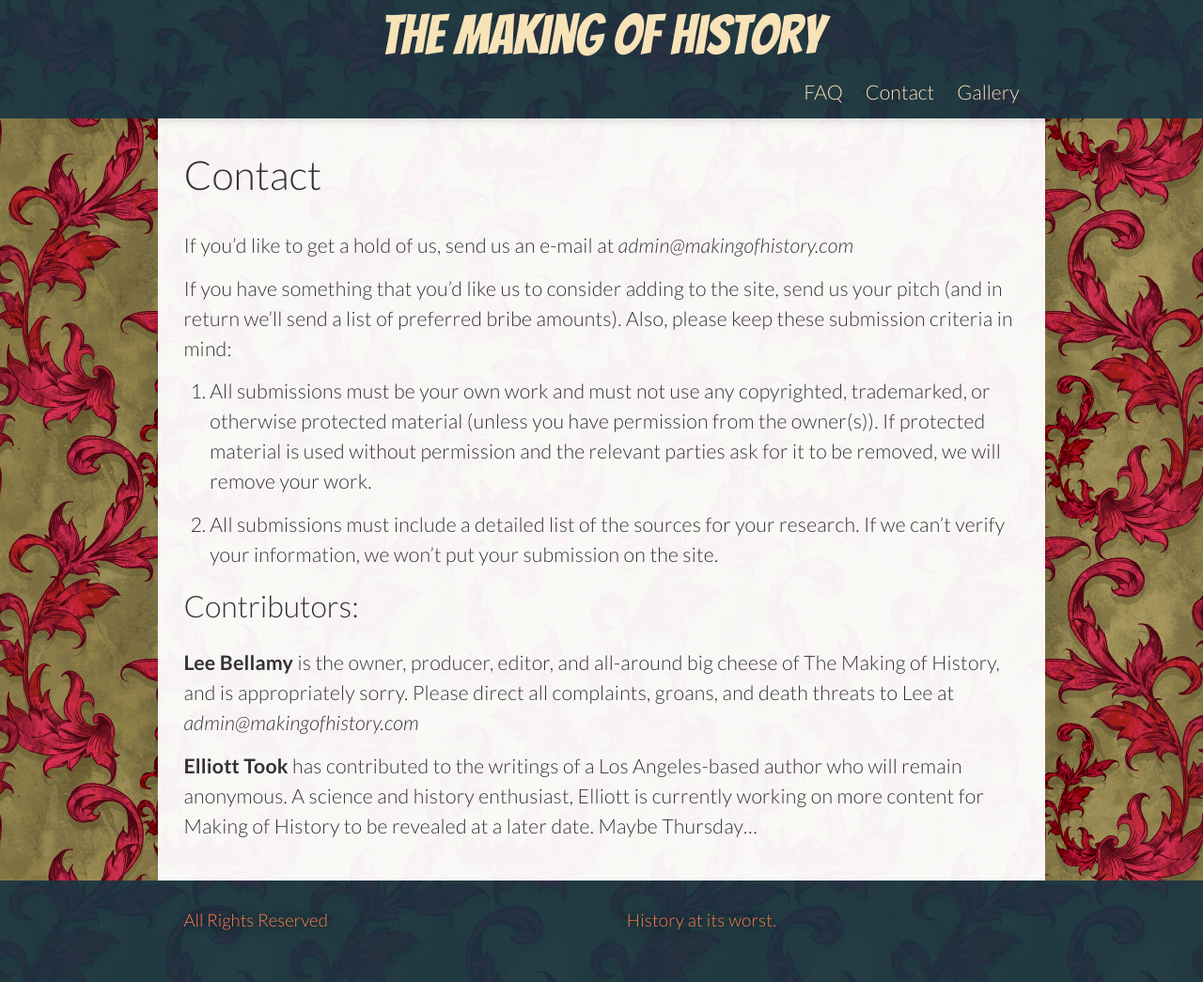
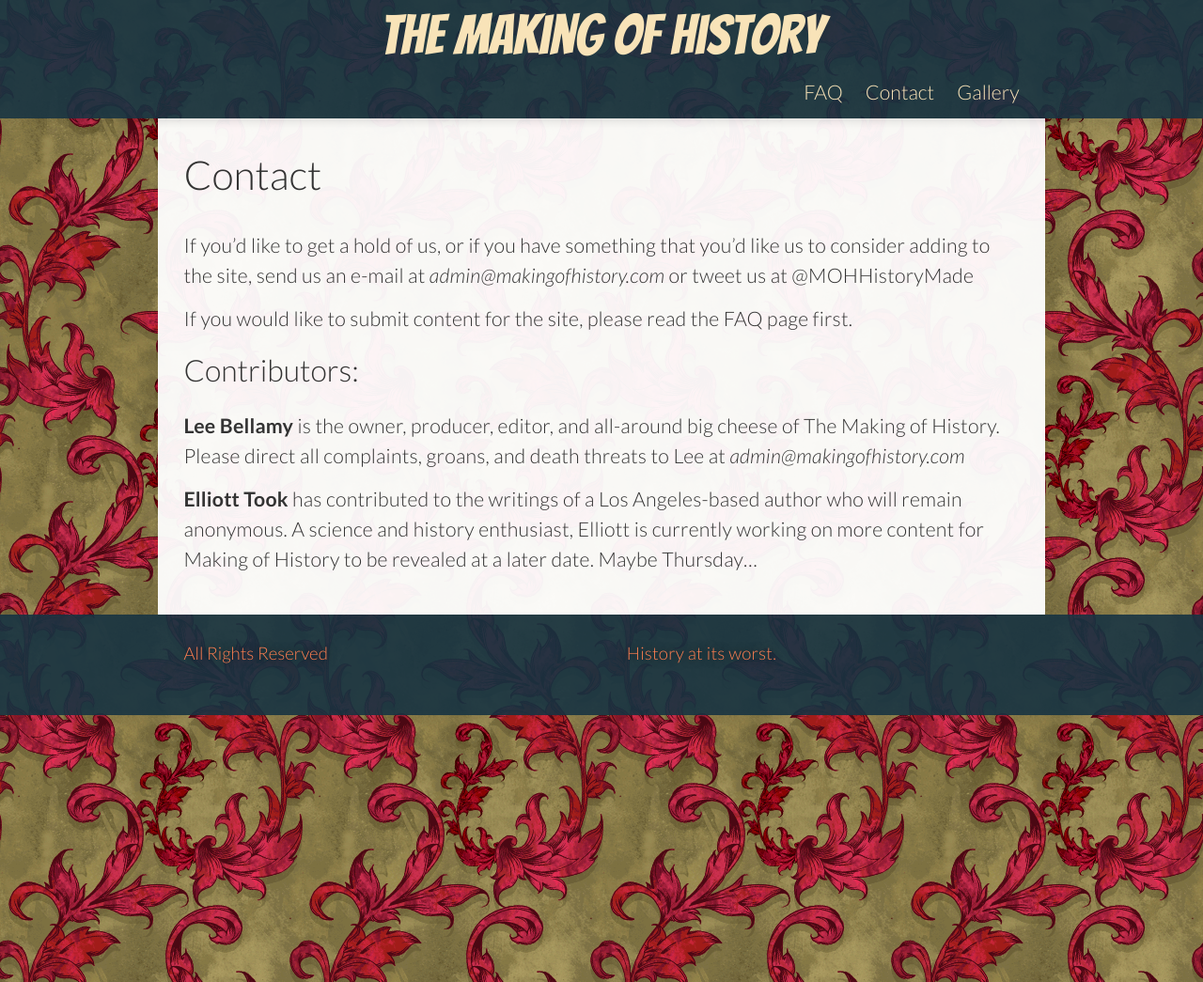
Before and after one commit to benadamstyles/making-of-history, a Jekyll site: the page built from contact.md, in a window 1280 px wide and 1045 px high. Shown: the whole window at 94% size. Built offline with Jekyll 4.4.1, drawn with Linux system fonts in a browser that asks for light colours; some web fonts are replaced.

Commit message:
Updated contact.md

```diff
--- a/contact.md
+++ b/contact.md
@@ -1,22 +1,18 @@
 ---
+weight: 2
+permalink: /contact/
 layout: page
 title: Contact
-permalink: /contact/
-weight: 2
 published: true
 ---
 
-If you'd like to get a hold of us, send us an e-mail at _admin@makingofhistory.com_
 
-If you have something that you’d like us to consider adding to the site, send us your pitch (and in return we'll send a list of preferred bribe amounts). Also, please keep these submission criteria in mind:
+If you'd like to get a hold of us, or if you have something that you’d like us to consider adding to the site, send us an e-mail at _admin@makingofhistory.com_ or tweet us at @MOHHistoryMade
 
-1. All submissions must be your own work and must not use any copyrighted, trademarked, or otherwise protected material (unless you have permission from the owner(s)). If protected material is used without permission and the relevant parties ask for it to be removed, we will remove your work.
-
-2. All submissions must include a detailed list of the sources for your research. If we can’t verify your information, we won’t put your submission on the site.
-
+If you would like to submit content for the site, please read the FAQ page first.
 
 ##Contributors:
 
-**Lee Bellamy** is the owner, producer, editor, and all-around big cheese of The Making of History, and is appropriately sorry. Please direct all complaints, groans, and death threats to Lee at _admin@makingofhistory.com_
+**Lee Bellamy** is the owner, producer, editor, and all-around big cheese of The Making of History. Please direct all complaints, groans, and death threats to Lee at _admin@makingofhistory.com_
 
 **Elliott Took** has contributed to the writings of a Los Angeles-based author who will remain anonymous. A science and history enthusiast, Elliott is currently working on more content for Making of History to be revealed at a later date. Maybe Thursday...
```
